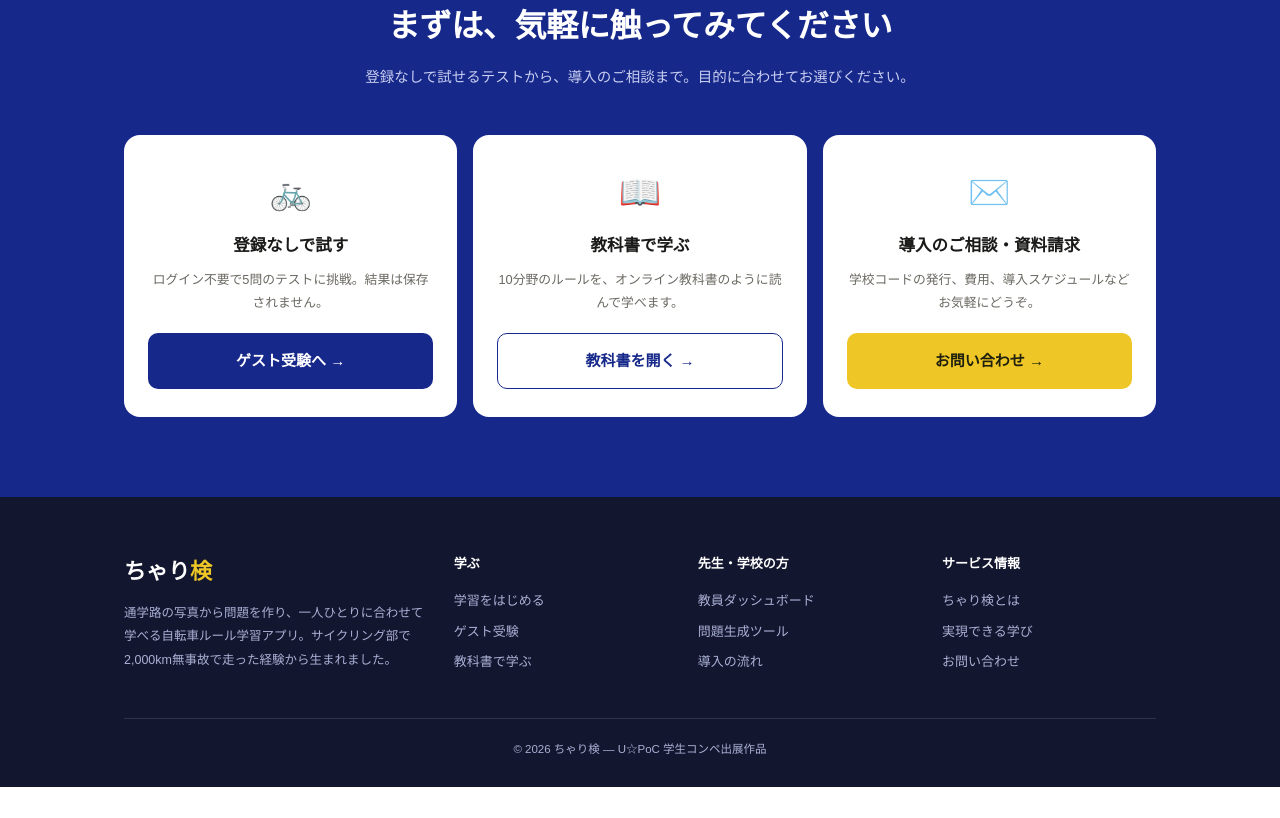
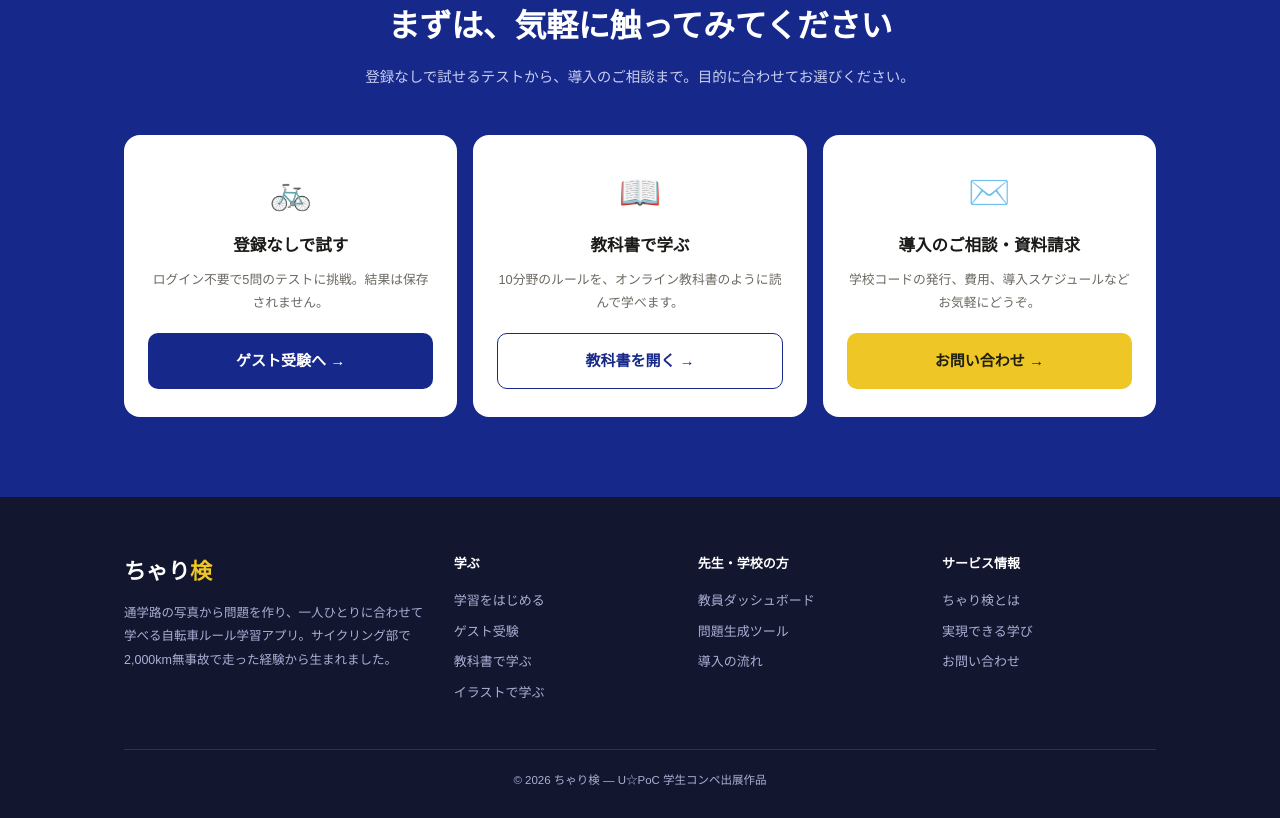
Before and after one commit to suhe331/bicycle-rules-TEST-IRT, a plain HTML site: page index.html in a window 1280 px wide. Shown: the part 5236-6054 px from the top of the page. Before the commit the page ends 6023 px from the top, so only its background shows below. Drawn offline with Linux system fonts and the light colour scheme.

Commit message:
Add safety learning link to index.html

```diff
--- a/index.html
+++ b/index.html
@@ -532,7 +532,7 @@ section{padding:80px 0}
         <div class="f-logo">ちゃり<em>検</em></div>
         <p class="f-about">通学路の写真から問題を作り、一人ひとりに合わせて学べる自転車ルール学習アプリ。サイクリング部で2,000km無事故で走った経験から生まれました。</p>
       </div>
-      <div class="f-col"><div class="f-h">学ぶ</div><a href="start.html">学習をはじめる</a><a href="guest.html">ゲスト受験</a><a href="textbook.html">教科書で学ぶ</a></div>
+      <div class="f-col"><div class="f-h">学ぶ</div><a href="start.html">学習をはじめる</a><a href="guest.html">ゲスト受験</a><a href="textbook.html">教科書で学ぶ</a><a href="safety.html">イラストで学ぶ</a></div>
       <div class="f-col"><div class="f-h">先生・学校の方</div><a href="teacher.html">教員ダッシュボード</a><a href="generate.html">問題生成ツール</a><a href="#flow">導入の流れ</a></div>
       <div class="f-col"><div class="f-h">サービス情報</div><a href="#about">ちゃり検とは</a><a href="#value">実現できる学び</a><a href="#contact">お問い合わせ</a></div>
     </div>
```
